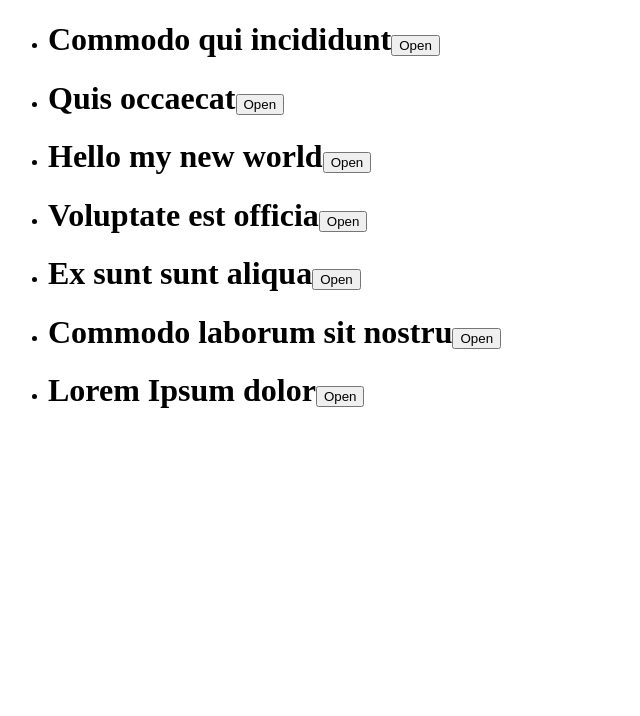
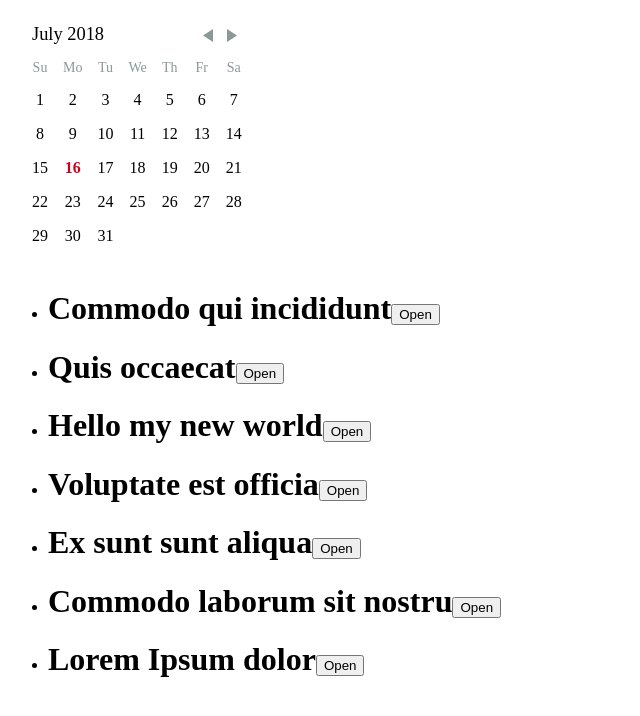
Before and after one commit to DzmitryU/WebNewspaper, a React app: page / in a window 1280 px wide. Shown: the top 716 px of the page, without its empty margins (0-640 px from the left). Built offline with nearby package versions, Linux system fonts and the light colour scheme.

Commit message:
Created Date Range Picker

```diff
--- a/package.json
+++ b/package.json
@@ -10,6 +10,7 @@
   "dependencies": {
     "prop-types": "^15.6.1",
     "react": "^16.4.0",
+    "react-day-picker": "^7.1.9",
     "react-dom": "^16.4.0"
   },
   "devDependencies": {
--- a/src/components/App.js
+++ b/src/components/App.js
@@ -1,16 +1,20 @@
 import React from 'react'
 import ArticleList from './ArticleList'
 import CommentService from '../services/CommentService'
+import DateRangePicker from './DateRangePicker'
 
 import { articles, comments } from '../data/mock'
 
 function App() {
     const commentedArticles = CommentService.fillArticles(articles, comments);
     return (
-        <ArticleList
-            articles={commentedArticles}
-        />
-    )
+        <div>
+            <DateRangePicker/>
+            <ArticleList
+                articles={commentedArticles}
+            />
+        </div>
+    );
 }
 
 export default App
--- /dev/null
+++ b/src/components/DateRangePicker/index.js
@@ -0,0 +1,36 @@
+import React from 'react';
+import DayPicker, { DateUtils } from 'react-day-picker';
+import 'react-day-picker/lib/style.css';
+import './style.css';
+
+class DateRangePicker extends React.Component{
+    constructor(props) {
+        super(props);
+        this.state = {
+            from: undefined,
+            to: undefined
+        };
+        this.handleDayClick = this.handleDayClick.bind(this);
+    }
+
+    handleDayClick(day) {
+        const range = DateUtils.addDayToRange(day, this.state);
+        this.setState(range);
+    }
+
+    render() {
+        const { from, to } = this.state;
+        const modifiers = { start: from, end: to };
+
+        return (
+            <DayPicker
+                className="Selectable"
+                selectedDays={[from, { from, to }]}
+                modifiers={modifiers}
+                onDayClick={this.handleDayClick}
+            />
+        );
+    }
+}
+
+export default DateRangePicker;
--- /dev/null
+++ b/src/components/DateRangePicker/style.css
@@ -0,0 +1,18 @@
+.Selectable .DayPicker-Day--selected:not(.DayPicker-Day--start):not(.DayPicker-Day--end):not(.DayPicker-Day--outside) {
+    background-color: #f0f8ff !important;
+    color: #4a90e2;
+}
+
+.Selectable .DayPicker-Day {
+    border-radius: 0 !important;
+}
+
+.Selectable .DayPicker-Day--start {
+    border-top-left-radius: 50% !important;
+    border-bottom-left-radius: 50% !important;
+}
+
+.Selectable .DayPicker-Day--end {
+    border-top-right-radius: 50% !important;
+    border-bottom-right-radius: 50% !important;
+}
```
